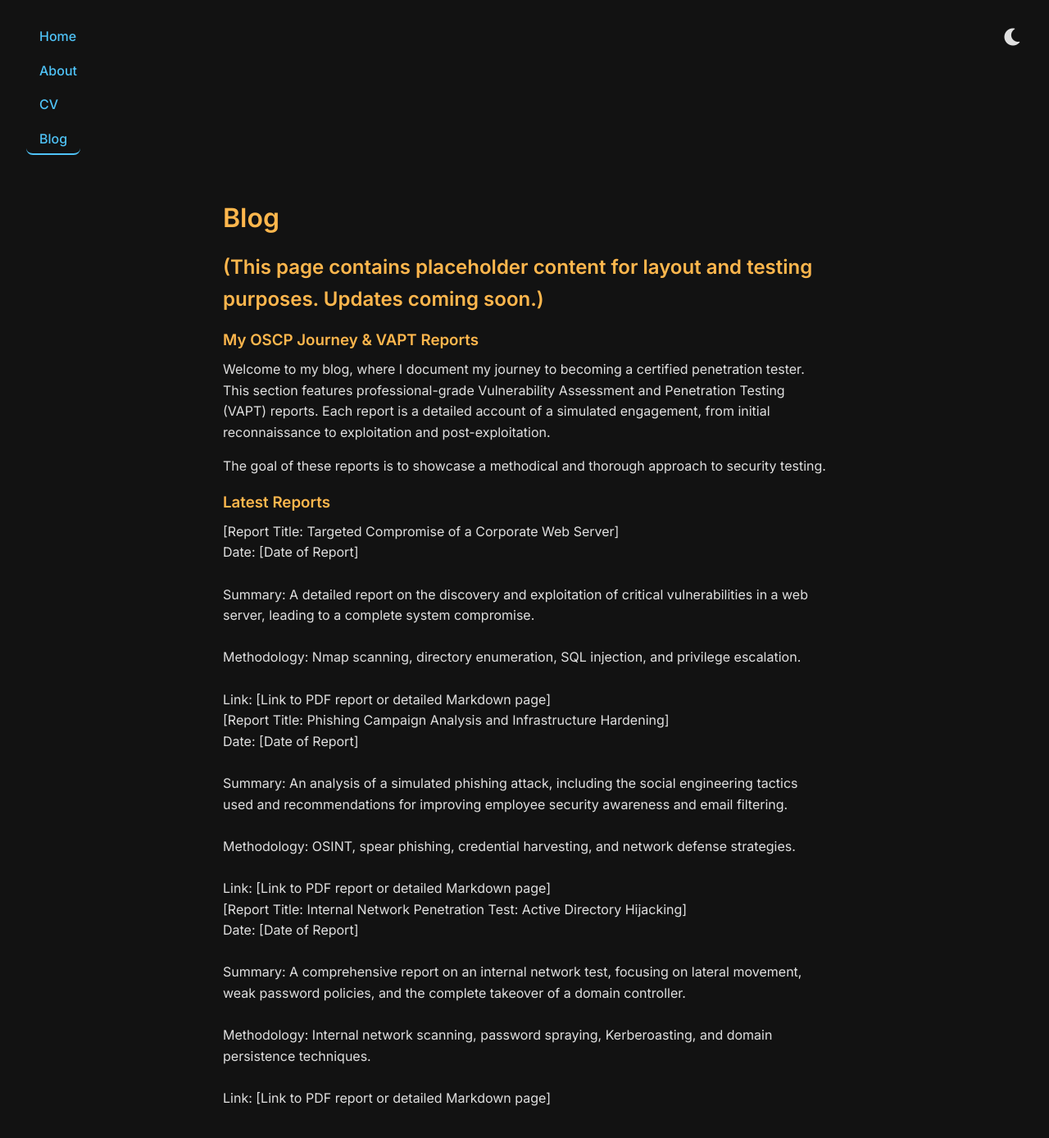
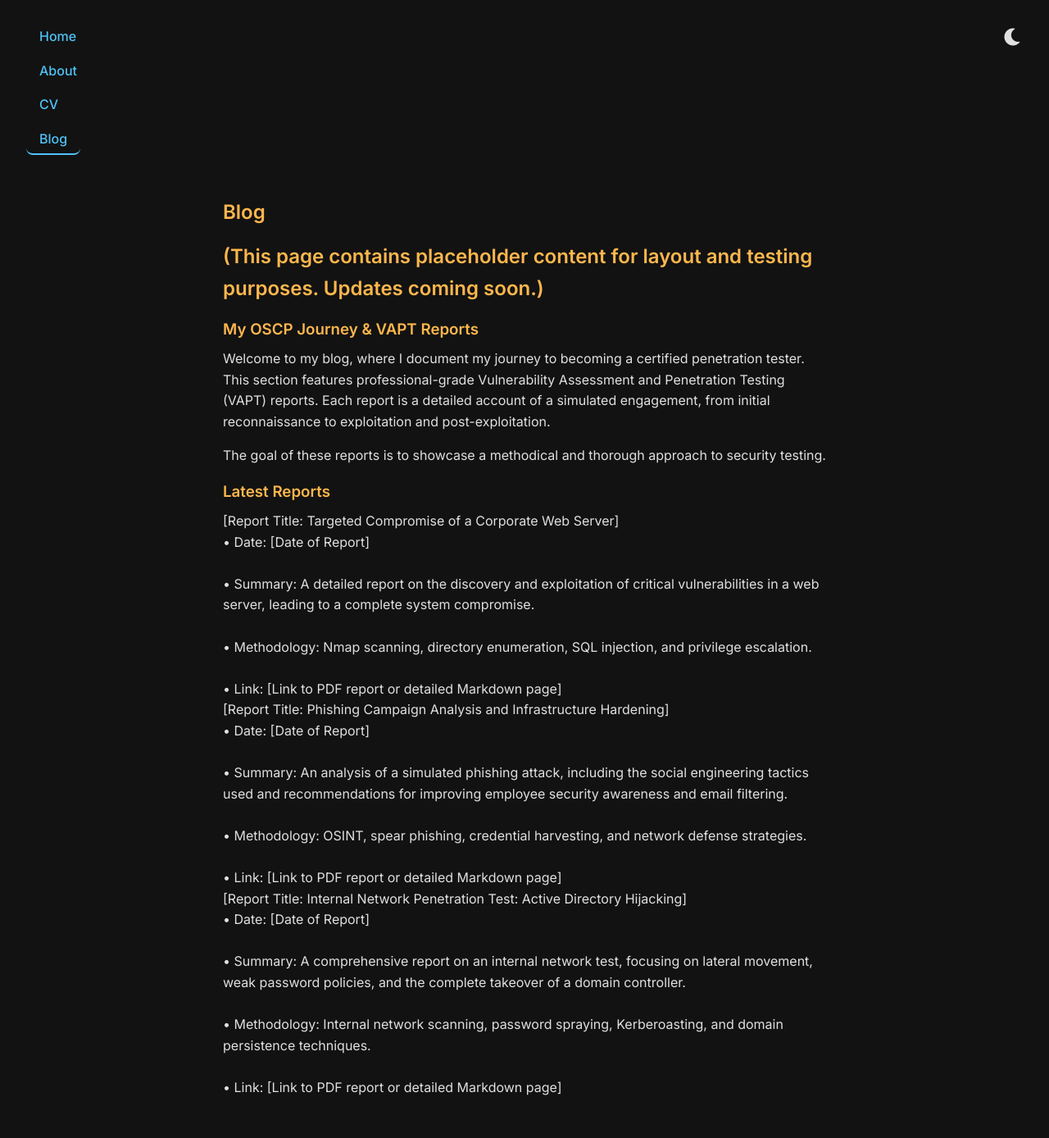
Before and after one commit to J-Xian/J-Xian.github.io, a Jekyll site: the page built from blog.md, in a window 1280 px wide and 1400 px high. Shown: the top 1388 px of the window at 82% size. Built offline with Jekyll 4.4.1, drawn with Linux system fonts in a browser that asks for light colours; some of the changed lines change nothing that is shown.

Commit message:
Update blog.md

```diff
--- a/blog.md
+++ b/blog.md
@@ -2,9 +2,7 @@
 layout: default
 title: Blog
 ---
-<header class="text-center">
-<h1 class="text-4xl md:text-5xl font-bold text-orange mb-2">Blog</h1>
-</header>
+## Blog
 
 ## (This page contains placeholder content for layout and testing purposes. Updates coming soon.)
 
@@ -19,47 +17,47 @@ The goal of these reports is to showcase a methodical and thorough approach to s
 <div class="blog-post-item">
 [Report Title: Targeted Compromise of a Corporate Web Server]
 <br>
-Date: [Date of Report]
+• Date: [Date of Report]
 <br>
 <br>
-Summary: A detailed report on the discovery and exploitation of critical vulnerabilities in a web server, leading to a complete system compromise.
+• Summary: A detailed report on the discovery and exploitation of critical vulnerabilities in a web server, leading to a complete system compromise.
 <br>
 <br>
-Methodology: Nmap scanning, directory enumeration, SQL injection, and privilege escalation.
+• Methodology: Nmap scanning, directory enumeration, SQL injection, and privilege escalation.
 <br>
 <br>
-Link: [Link to PDF report or detailed Markdown page]
+• Link: [Link to PDF report or detailed Markdown page]
 
 </div>
 
 <div class="blog-post-item">
 [Report Title: Phishing Campaign Analysis and Infrastructure Hardening]
 <br>
-Date: [Date of Report]
+• Date: [Date of Report]
 <br>
 <br>
-Summary: An analysis of a simulated phishing attack, including the social engineering tactics used and recommendations for improving employee security awareness and email filtering.
+• Summary: An analysis of a simulated phishing attack, including the social engineering tactics used and recommendations for improving employee security awareness and email filtering.
 <br>
 <br>
-Methodology: OSINT, spear phishing, credential harvesting, and network defense strategies.
+• Methodology: OSINT, spear phishing, credential harvesting, and network defense strategies.
 <br>
 <br>
-Link: [Link to PDF report or detailed Markdown page]
+• Link: [Link to PDF report or detailed Markdown page]
 
 </div>
 
 <div class="blog-post-item">
 [Report Title: Internal Network Penetration Test: Active Directory Hijacking]
 <br>
-Date: [Date of Report]
+• Date: [Date of Report]
 <br>
 <br>
-Summary: A comprehensive report on an internal network test, focusing on lateral movement, weak password policies, and the complete takeover of a domain controller.
+• Summary: A comprehensive report on an internal network test, focusing on lateral movement, weak password policies, and the complete takeover of a domain controller.
 <br>
 <br>
-Methodology: Internal network scanning, password spraying, Kerberoasting, and domain persistence techniques.
+• Methodology: Internal network scanning, password spraying, Kerberoasting, and domain persistence techniques.
 <br>
 <br>
-Link: [Link to PDF report or detailed Markdown page]
+• Link: [Link to PDF report or detailed Markdown page]
 
 </div>
```
